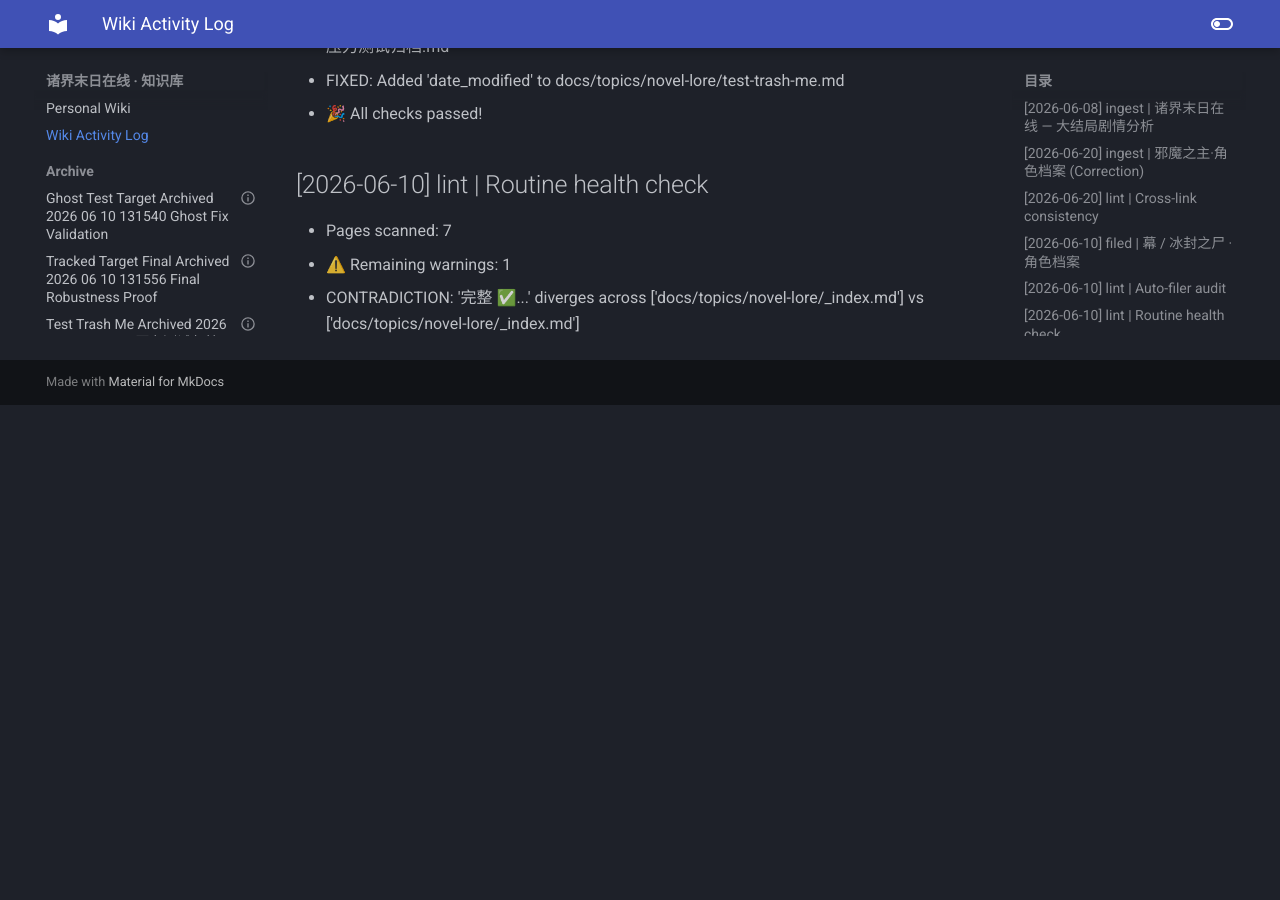
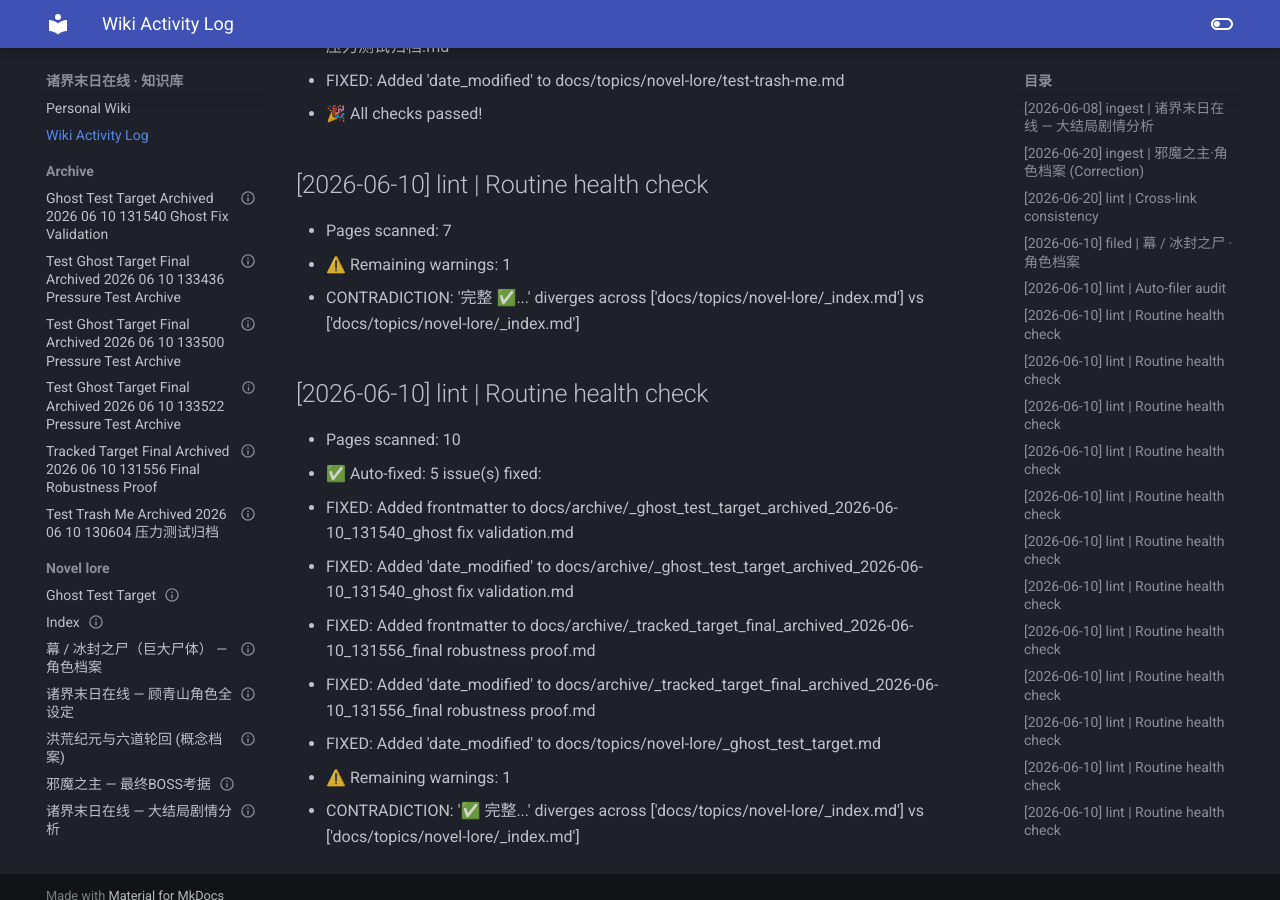
Before and after one commit to Zack3155/llm-wiki, an MkDocs documentation site: the page built from docs/log.md, in a window 1280 px wide and 900 px high, scrolled down 4810 px. Built offline with MkDocs 1.6.1 and Material for MkDocs 9.7.7, drawn with Linux system fonts in a browser that asks for light colours; before the commit the page ends 5215 px from its top, so only the background shows below that.

Commit message:
🤖 Wiki Linter Auto-Commit: 2026-06-10 13:48:31

```diff
--- /dev/null
+++ b/docs/archive/_test_ghost_target_final_archived_2026-06-10_133436_pressure test archive.md
@@ -0,0 +1,21 @@
+---
+
+title: Test Ghost Target Final Archived 2026 06 10 133436 Pressure Test Archive
+date_added: 2026-06-10
+status: stub
+description: Auto-generated placeholder — needs review
+date_modified: 2026-06-10
+
+---
+
+## Summary
+
+Test Ghost Target Final Archived 2026 06 10 133436 Pressure Test Archive — 详见下文各章节。
+### Archived on 2026-06-10.---
+### Reason: pressure test archive
+title: Ghost File Pressure Test
+date_added: 2026-06-10
+status: draft
+---
+## Summary
+I am the bait. Archive me and prove source deletion!
--- /dev/null
+++ b/docs/archive/_test_ghost_target_final_archived_2026-06-10_133500_pressure test archive.md
@@ -0,0 +1,21 @@
+---
+
+title: Test Ghost Target Final Archived 2026 06 10 133500 Pressure Test Archive
+date_added: 2026-06-10
+status: stub
+description: Auto-generated placeholder — needs review
+date_modified: 2026-06-10
+
+---
+
+## Summary
+
+Test Ghost Target Final Archived 2026 06 10 133500 Pressure Test Archive — 详见下文各章节。
+### Archived on 2026-06-10.---
+### Reason: pressure test archive
+title: Ghost File Pressure Test
+date_added: 2026-06-10
+status: draft
+---
+## Summary
+I am the bait. Archive me and prove source deletion!
--- /dev/null
+++ b/docs/archive/_test_ghost_target_final_archived_2026-06-10_133522_pressure test archive.md
@@ -0,0 +1,21 @@
+---
+
+title: Test Ghost Target Final Archived 2026 06 10 133522 Pressure Test Archive
+date_added: 2026-06-10
+status: stub
+description: Auto-generated placeholder — needs review
+date_modified: 2026-06-10
+
+---
+
+## Summary
+
+Test Ghost Target Final Archived 2026 06 10 133522 Pressure Test Archive — 详见下文各章节。
+### Archived on 2026-06-10.---
+### Reason: pressure test archive
+title: Ghost File Pressure Test
+date_added: 2026-06-10
+status: draft
+---
+## Summary
+I am the bait. Archive me and prove source deletion!
--- a/docs/log.md
+++ b/docs/log.md
@@ -116,3 +116,14 @@
 - Pages scanned: 7
 - ⚠️ Remaining warnings: 1
   - CONTRADICTION: '完整 ✅...' diverges across ['docs/topics/novel-lore/_index.md'] vs ['docs/topics/novel-lore/_index.md']
+
+## [2026-06-10] lint | Routine health check
+- Pages scanned: 10
+- ✅ Auto-fixed: 5 issue(s) fixed:
+  - FIXED: Added frontmatter to docs/archive/_ghost_test_target_archived_2026-06-10_131540_ghost fix validation.md
+  - FIXED: Added 'date_modified' to docs/archive/_ghost_test_target_archived_2026-06-10_131540_ghost fix validation.md
+  - FIXED: Added frontmatter to docs/archive/_tracked_target_final_archived_2026-06-10_131556_final robustness proof.md
+  - FIXED: Added 'date_modified' to docs/archive/_tracked_target_final_archived_2026-06-10_131556_final robustness proof.md
+  - FIXED: Added 'date_modified' to docs/topics/novel-lore/_ghost_test_target.md
+- ⚠️ Remaining warnings: 1
+  - CONTRADICTION: '✅ 完整...' diverges across ['docs/topics/novel-lore/_index.md'] vs ['docs/topics/novel-lore/_index.md']
```
